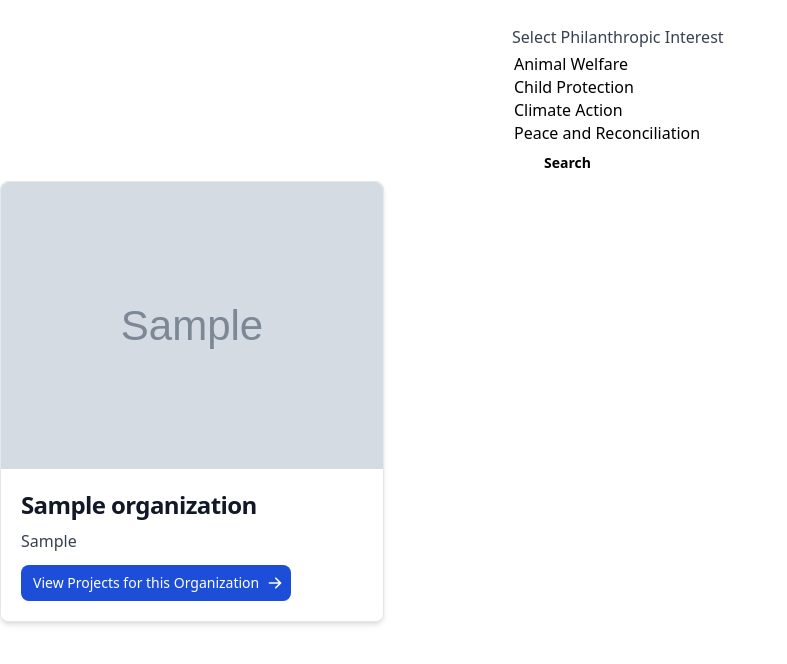
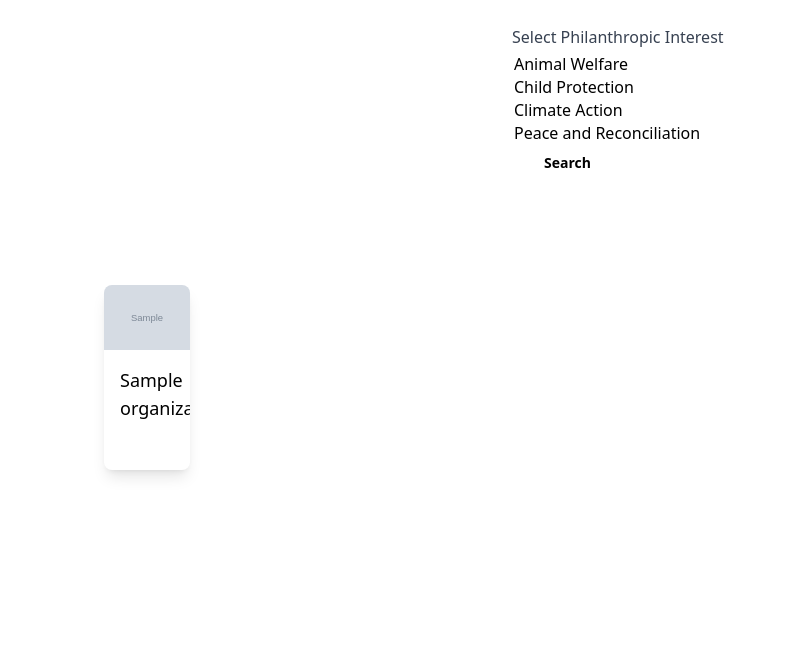
Before and after one commit to vnoelifant/charity-finder, a Django app: template templates/orgs_theme.html in a window 1280 px wide. Shown: the part 59-723 px from the top of the page, without its empty margins (0-787 px from the left). Run offline with Django 4.2, Linux system fonts and the light colour scheme; the template is opened without the code that fills it: values that come from a table or form of the project are taken from there, others are empty; data comes from the database, SQL or seed files in the repository; tables that the repository leaves empty hold one stand-in row (values such as "Sample post"); grey boxes marked "Sample" are stand-in pictures; some libraries are stand-ins or nearby versions.

Commit message:
card layout modifications

```diff
--- a/templates/orgs_theme.html
+++ b/templates/orgs_theme.html
@@ -4,23 +4,57 @@
 
 {% block body %}
 
+ <!-- Container -->
+<div class="container my-12 mx-auto px-4 md:px-12">
+
+    <!-- Grid -->
+    <div class="p-10 grid grid-cols-1 sm:grid-cols-1 md:grid-cols-3 lg:grid-cols-3 xl:grid-cols-3 gap-5">
+
+
+        <!-- Column -->
         {% for organization in orgs_by_theme %}
 
-    <div class="max-w-sm bg-white border border-gray-200 rounded-lg shadow-md dark:bg-gray-800 dark:border-gray-700">
+        <div class="my-1 px-1 w-full md:w-1/2 lg:my-4 lg:px-4 lg:w-1/3">
+
+            <!-- Article -->
+            <article class="overflow-hidden rounded-lg shadow-lg">
+
                 <a href="#">
-            <img class="rounded-t-lg" src="{{organization.logo_url}}" alt="" />
+                    <img alt="Organization Logo" class="block h-auto w-full" src="{{organization.logo_url}}">
                 </a>
-        <div class="p-5">
-            <a href="#">
-                <h5 class="mb-2 text-2xl font-bold tracking-tight text-gray-900 dark:text-white">{{organization.name}}</h5>
+
+                <header class="flex items-center justify-between leading-tight p-2 md:p-4">
+                    <h1 class="text-lg">
+                        <a class="no-underline hover:underline text-black" href="#">
+                            {{organization.name}}
                         </a>
-            <p class="mb-3 font-normal text-gray-700 dark:text-gray-400">{{organization.mission}}</p>
-            <a href="#" class="inline-flex items-center px-3 py-2 text-sm font-medium text-center text-white bg-blue-700 rounded-lg hover:bg-blue-800 focus:ring-4 focus:outline-none focus:ring-blue-300 dark:bg-blue-600 dark:hover:bg-blue-700 dark:focus:ring-blue-800">
-                View Projects for this Organization
-                <svg aria-hidden="true" class="w-4 h-4 ml-2 -mr-1" fill="currentColor" viewBox="0 0 20 20" xmlns="http://www.w3.org/2000/svg"><path fill-rule="evenodd" d="M10.293 3.293a1 1 0 011.414 0l6 6a1 1 0 010 1.414l-6 6a1 1 0 01-1.414-1.414L14.586 11H3a1 1 0 110-2h11.586l-4.293-4.293a1 1 0 010-1.414z" clip-rule="evenodd"></path></svg>
+                    </h1>
+                    <p class="text-grey-darker text-sm">
+                        {{organization.mission}}
+                    </p>
+                </header>
+
+                <footer class="flex items-center justify-between leading-none p-2 md:p-4">
+                    <a class="no-underline text-grey-darker hover:text-red-dark" href="#">
+                        <span class="hidden">View Projects</span>
                     </a>
+                </footer>
+
+            </article>
+            <!-- END Article -->
+
         </div>
-    </div>
+        <!-- END Column -->
         {% endfor %}
 
+    <div>
+    <!--End Grid -->
+
+
+</div>
+ <!-- End Container -->
+
+
+
+
 {% endblock %}
```
Lines whose indentation alone changed are shown as unchanged.
